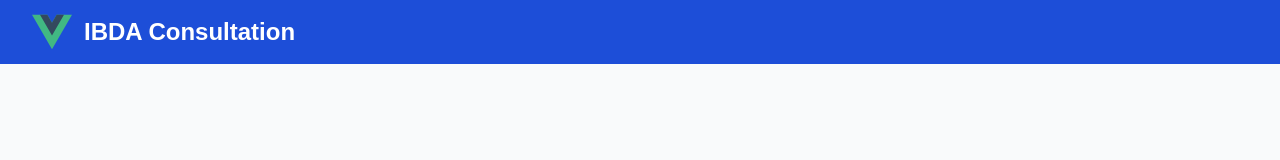
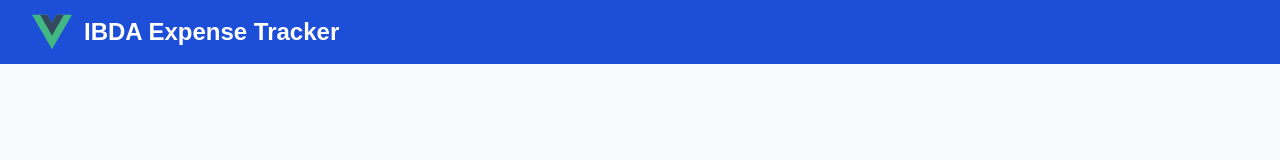
Before and after one commit to 6ill/expense-tracker-vue, a Vue app in the folder client/: page / in a window 1280 px wide. Shown: the top 160 px of the page. Built offline with nearby package versions, Linux system fonts and the light colour scheme.

Commit message:
benerin judul navbar, hilangin route navbarnya

```diff
--- a/client/src/components/NavbarTemplate.vue
+++ b/client/src/components/NavbarTemplate.vue
@@ -4,9 +4,9 @@
         <div class="flex justify-between items-center h-16">
           <!-- Logo -->
           <div class="flex-shrink-0">
-            <RouterLink to="/" class="flex items-center space-x-3">
+            <RouterLink to="" class="flex items-center space-x-3">
               <img src="@/assets/logo.svg" alt="Vue Logo" class="h-10 w-10" />
-              <span class="text-2xl font-semibold text-white">IBDA Consultation</span>
+              <span class="text-2xl font-semibold text-white">IBDA Expense Tracker</span>
             </RouterLink>
           </div>
 
```
